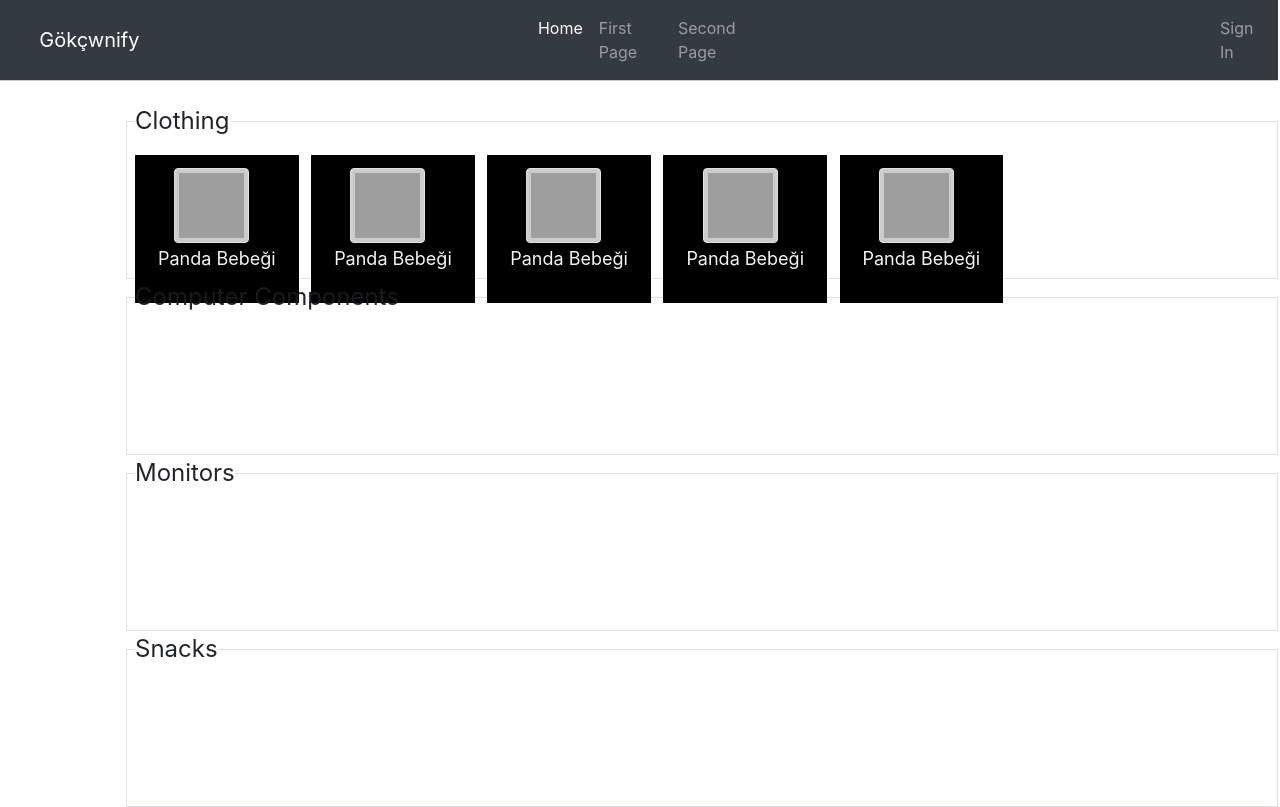
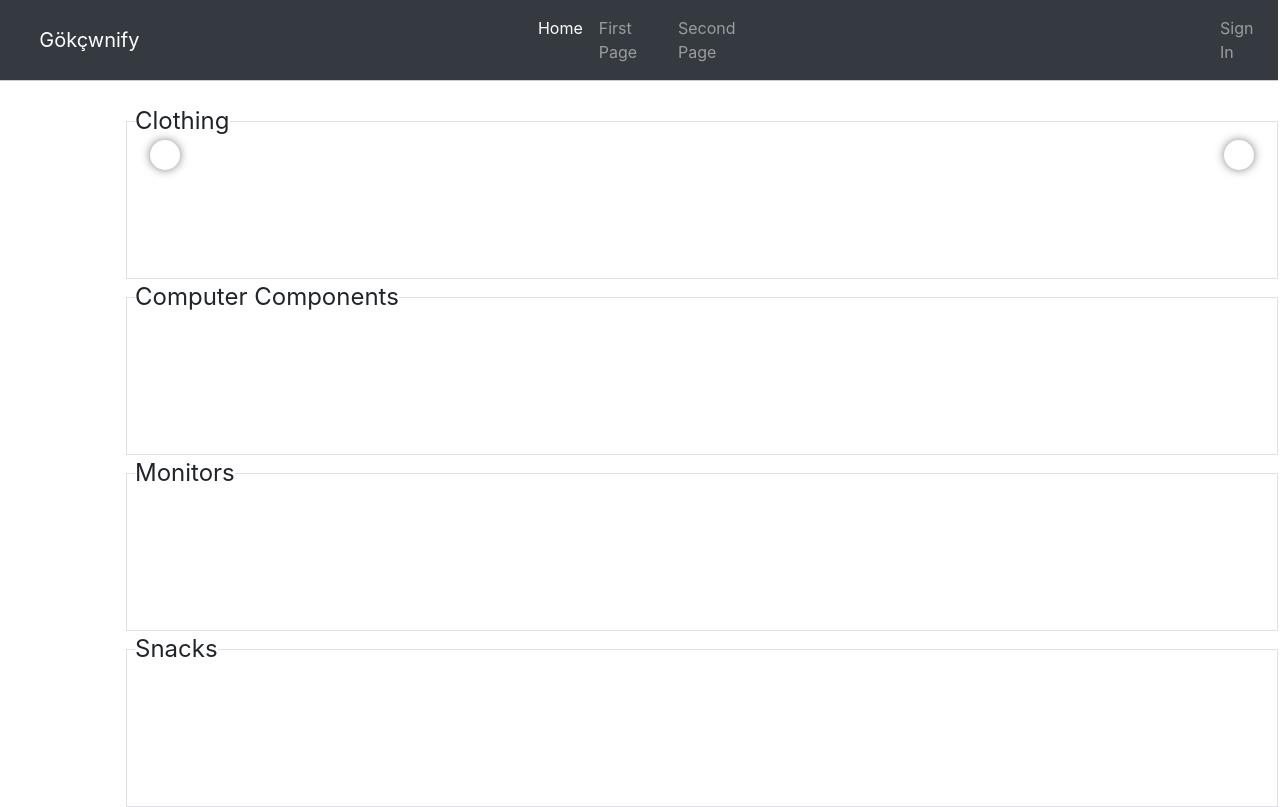
Before and after one commit to TugrahanGT/CEng495-HW1, a Flask app: page / in a window 1280 px wide; the page is wider, and only the part inside the window is pictured. Run offline with Flask 3, Linux system fonts and the light colour scheme; parts of the project's set-up code (start-up, migrations or seed data) failed here and were passed over; some libraries are stand-ins or nearby versions; grey boxes are pictures that could not be loaded.

Commit message:
DB and Flask integration

```diff
--- a/app.py
+++ b/app.py
@@ -8,13 +8,34 @@ db = client.hw1_mongoDB
 
 users = db.users
 categories = db.categories
+categoriesList = list(categories.find())
 
-categoriesList = list(categories.find())
-categoryNames = list()
-for category in categoriesList:
-    categoryNames.append(category["name"])
-print(categoryNames)
+clothings = categoriesList[0]
+computerComponents = categoriesList[0]
+monitors = categoriesList[0]
+snacks = categoriesList[0]
+
+clothingProducts = []
+computerComponentProducts = []
+monitorProducts = []
+snackProducts = []
+
+for item in clothings["items"]:
+    clothingProducts.append(item)
+
+for item in computerComponents["items"]:
+    computerComponentProducts.append(item)
+
+for item in monitors["items"]:
+    monitorProducts.append(item)
+
+for item in snacks["items"]:
+    snackProducts.append(item)
+
+print(clothingProducts[0])
 
 @app.route("/")
-def hello():
-    return render_template("index.html", title="First page")
+def index():
+    print(clothingProducts)
+    return render_template("index.html", clothings = clothingProducts, computerComponents = computerComponentProducts,
+                           monitors = monitorProducts, snacks = snackProducts)
--- a/templates/index.html
+++ b/templates/index.html
@@ -52,7 +52,78 @@
                 margin-left: 15%;
                 background-color: #ccc;
             }
+            @media (max-width: 300px) {
+                .carosel-item {
+                    width: 100%;
+                }
+            }
+            @media (min-width: 300px) {
+                .carosel-item {
+                    width: 50%;
+                }
+            }
+            @media (min-width: 500px) {
+                .carosel-item {
+                    width: 33.333%;
+                }
+            }
+            @media (min-width: 768px) {
+                .carosel-item {
+                    width: 25%;
+                }
+            }
+            .carosel {
+                position: relative;
+            }
+            .carosel-inner {
+                white-space: nowrap;
+                overflow: hidden;
+                font-size: 0;
+                margin-left: 100px;
+                flex-wrap: wrap;
+            }
+            .carosel-item {
+                display: inline-block;
+                height: 125px;
+                width: 125px;
+            }
+            .carosel-control {
+                position: absolute;
+                top: 50%;
+                padding: 15px;
+                box-shadow: 0 0 10px 0px rgba(0, 0, 0, 0.5);
+                transform: translateY(-50%);
+                border-radius: 50%;
+                color: rgba(0, 0, 0, 0.5);
+                font-size: 30px;
+                display: inline-block;
+            }
+            .carosel-control-left {
+                left: 15px;
+            }
+            .carosel-control-right {
+                right: 15px;
+            }
+            .carosel-control:active,
+            .carosel-control:hover {
+                text-decoration: none;
+                color: rgba(0, 0, 0, 0.8);
+            }
+            .carosel-item-link{
+                height: 150px;
+                width: 150px;
+                margin-left: 25px;
+            }
+            .lead{
+                margin-left: 45px;
+            }
+            .carosel-items{
+                width: 150px;
+                height: 150px;
+                display: inline-block;
+            }
         </style>
+        <script src="https://ajax.googleapis.com/ajax/libs/jquery/2.1.1/jquery.min.js"></script>
     </head>
     <body>
         <div class="container">
@@ -88,48 +159,19 @@
                 <div class="clothing">
                     <fieldset class="border p-2">
                         <legend  class="float-none w-auto"> Clothing </legend>
-                        <ul class="list-inline">
-                            <li class="list-inline-item">
-                                <ul class="list-group">
-                                    <li class="list-group-item">
-                                        <img src="https://png.pngtree.com/element_our/sm/20180516/sm_5afc7a7754ec5.jpg" alt="..." class="img-thumbnail">
-                                        <p> Panda Bebeği </p>
-                                    </li>
-                                </ul>
-                            </li>
-                            <li class="list-inline-item">
-                                <ul class="list-group">
-                                    <li class="list-group-item">
-                                        <img src="https://png.pngtree.com/element_our/sm/20180516/sm_5afc7a7754ec5.jpg" alt="..." class="img-thumbnail">
-                                        <p> Panda Bebeği </p>
-                                    </li>
-                                </ul>
-                            </li>
-                            <li class="list-inline-item">
-                                <ul class="list-group">
-                                    <li class="list-group-item">
-                                        <img src="https://png.pngtree.com/element_our/sm/20180516/sm_5afc7a7754ec5.jpg" alt="..." class="img-thumbnail">
-                                        <p> Panda Bebeği </p>
-                                    </li>
-                                </ul>
-                            </li>
-                            <li class="list-inline-item">
-                                <ul class="list-group">
-                                    <li class="list-group-item">
-                                        <img src="https://png.pngtree.com/element_our/sm/20180516/sm_5afc7a7754ec5.jpg" alt="..." class="img-thumbnail">
-                                        <p> Panda Bebeği </p>
-                                    </li>
-                                </ul>
-                            </li>
-                            <li class="list-inline-item">
-                                <ul class="list-group">
-                                    <li class="list-group-item">
-                                        <img src="https://png.pngtree.com/element_our/sm/20180516/sm_5afc7a7754ec5.jpg" alt="..." class="img-thumbnail">
-                                        <p> Panda Bebeği </p>
-                                    </li>
-                                </ul>
-                            </li>
-                        </ul>
+                        <div class="carosel" id="carosel1">
+                            <a class="carosel-control carosel-control-left glyphicon glyphicon-chevron-left" href="#"></a>
+                            <div class="carosel-inner">
+                                {% for item in clothings %}
+                                    <div class="carosel-items">
+                                        <a class="carosel-item-link" href="#">
+                                            <img class="carosel-item" src="{{ item.image }}" />
+                                            <p class="lead"> {{ item.itemName }} </p>
+                                        </a>
+                                    </div>
+                                {% endfor %}
+                            <a class="carosel-control carosel-control-right glyphicon glyphicon-chevron-right" href="#"></a>
+                          </div>
                     </fieldset>
                 </div>
                 <div class="computerComponents">
@@ -149,5 +191,15 @@
                 </div>
             </div>
         </div>
+        <script>
+            $('.carosel-control-right').click(function() {
+            $(this).blur();
+            $(this).parent().find('.carosel-items').first().insertAfter($(this).parent().find('.carosel-items').last());
+            });
+            $('.carosel-control-left').click(function() {
+            $(this).blur();
+            $(this).parent().find('.carosel-items').last().insertBefore($(this).parent().find('.carosel-items').first());
+            });
+        </script>
     </body>
 </html>
```
